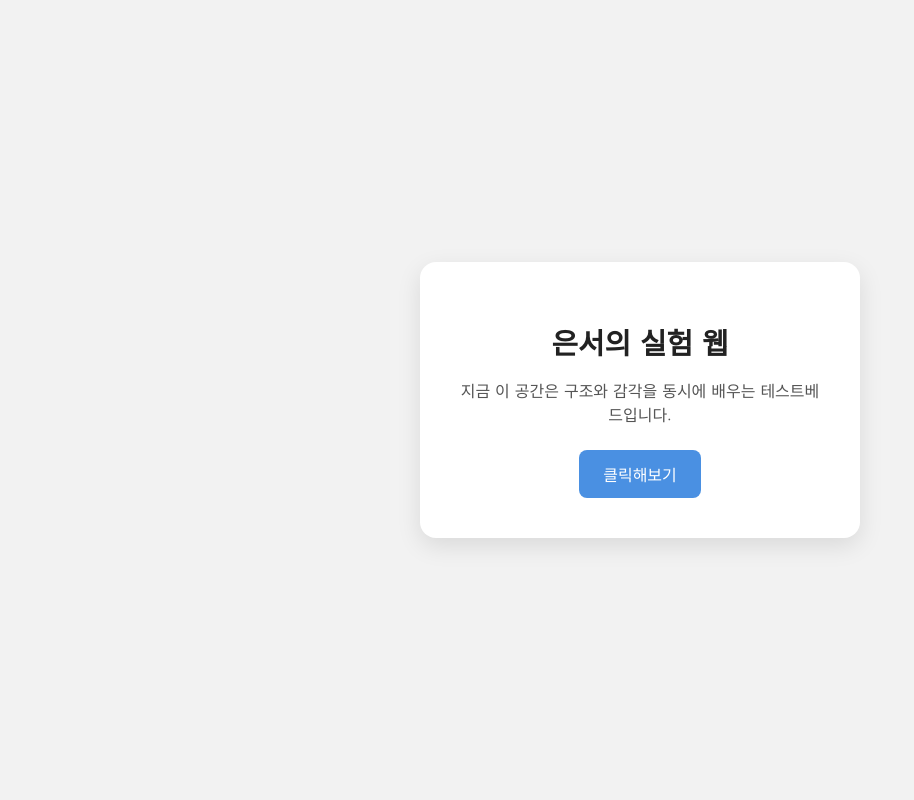
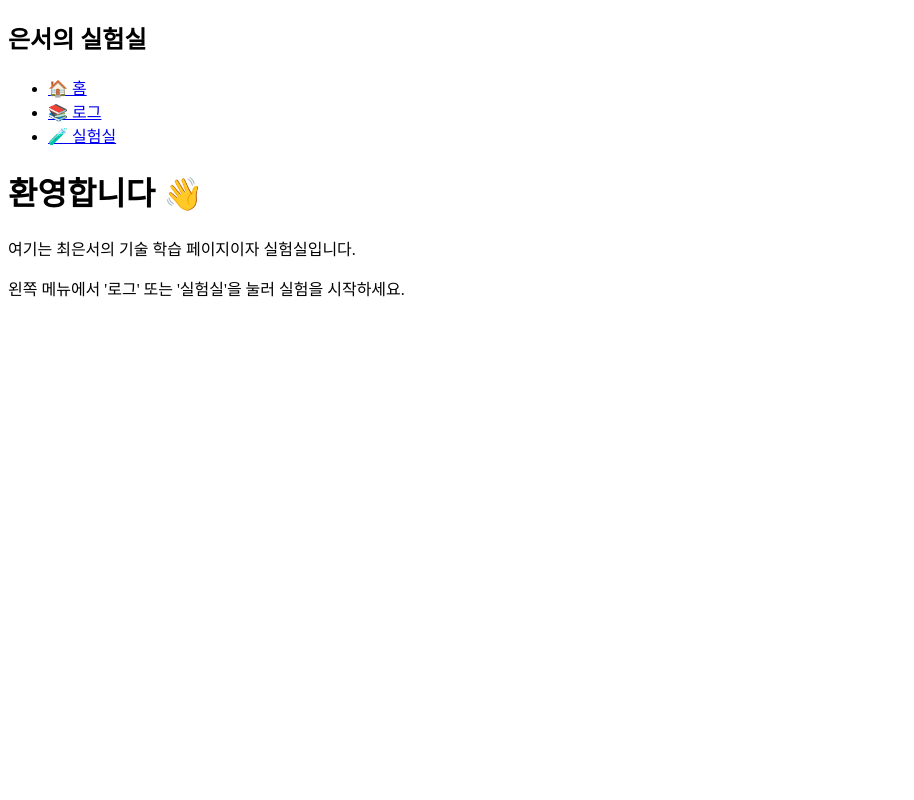
Before and after one commit to rloss/eunseo-web, a Flask app: page / in a window 1280 px wide. Shown: the whole page, without its empty margins (0-914 px from the left). Run offline with Flask 3, Linux system fonts and the light colour scheme.

Commit message:
Update index.html

```diff
--- a/templates/index.html
+++ b/templates/index.html
@@ -1,62 +1,9 @@
-<!DOCTYPE html>
-<html lang="ko">
-<head>
-  <meta charset="UTF-8">
-  <title>은서 실험실</title>
-  <link href="https://fonts.googleapis.com/css2?family=Gowun+Dodum&display=swap" rel="stylesheet">
-  <style>
-    body {
-      margin: 0;
-      padding: 0;
-      font-family: 'Gowun Dodum', sans-serif;
-      background-color: #f2f2f2;
-      height: 100vh;
-      display: flex;
-      justify-content: center;
-      align-items: center;
-    }
+{% extends "base.html" %}
 
-    .card {
-      background-color: #ffffff;
-      padding: 40px;
-      border-radius: 16px;
-      box-shadow: 0 8px 24px rgba(0, 0, 0, 0.1);
-      text-align: center;
-      width: 360px;
-    }
+{% block title %}홈 - 은서의 실험실{% endblock %}
 
-    h1 {
-      font-size: 1.8rem;
-      margin-bottom: 12px;
-      color: #222;
-    }
-
-    p {
-      font-size: 1rem;
-      color: #555;
-      margin-bottom: 24px;
-    }
-
-    button {
-      background-color: #4a90e2;
-      color: white;
-      border: none;
-      padding: 12px 24px;
-      font-size: 1rem;
-      border-radius: 8px;
-      cursor: pointer;
-    }
-
-    button:hover {
-      background-color: #3578c0;
-    }
-  </style>
-</head>
-<body>
-  <div class="card">
-    <h1>은서의 실험 웹</h1>
-    <p>지금 이 공간은 구조와 감각을 동시에 배우는 테스트베드입니다.</p>
-    <button>클릭해보기</button>
-  </div>
-</body>
-</html>
+{% block content %}
+  <h1>환영합니다 👋</h1>
+  <p>여기는 최은서의 기술 학습 페이지이자 실험실입니다.</p>
+  <p>왼쪽 메뉴에서 '로그' 또는 '실험실'을 눌러 실험을 시작하세요.</p>
+{% endblock %}
```
